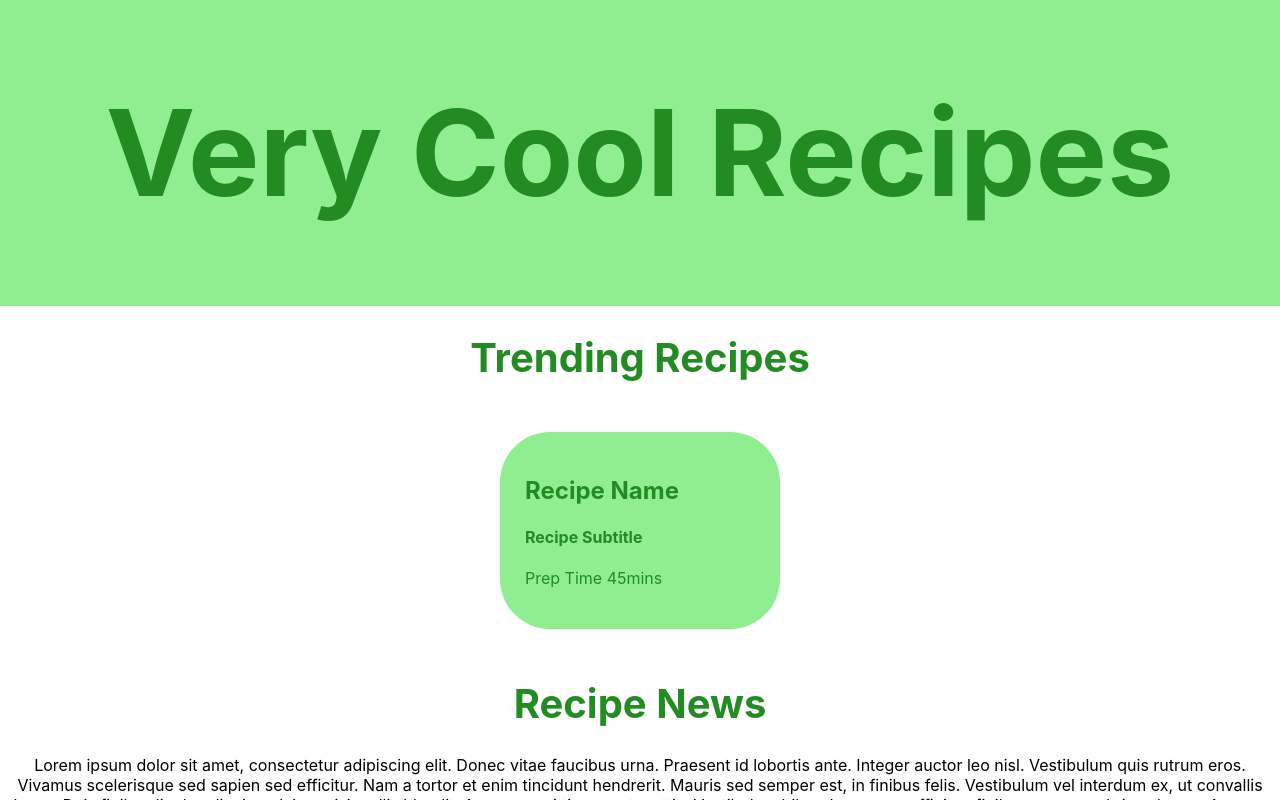
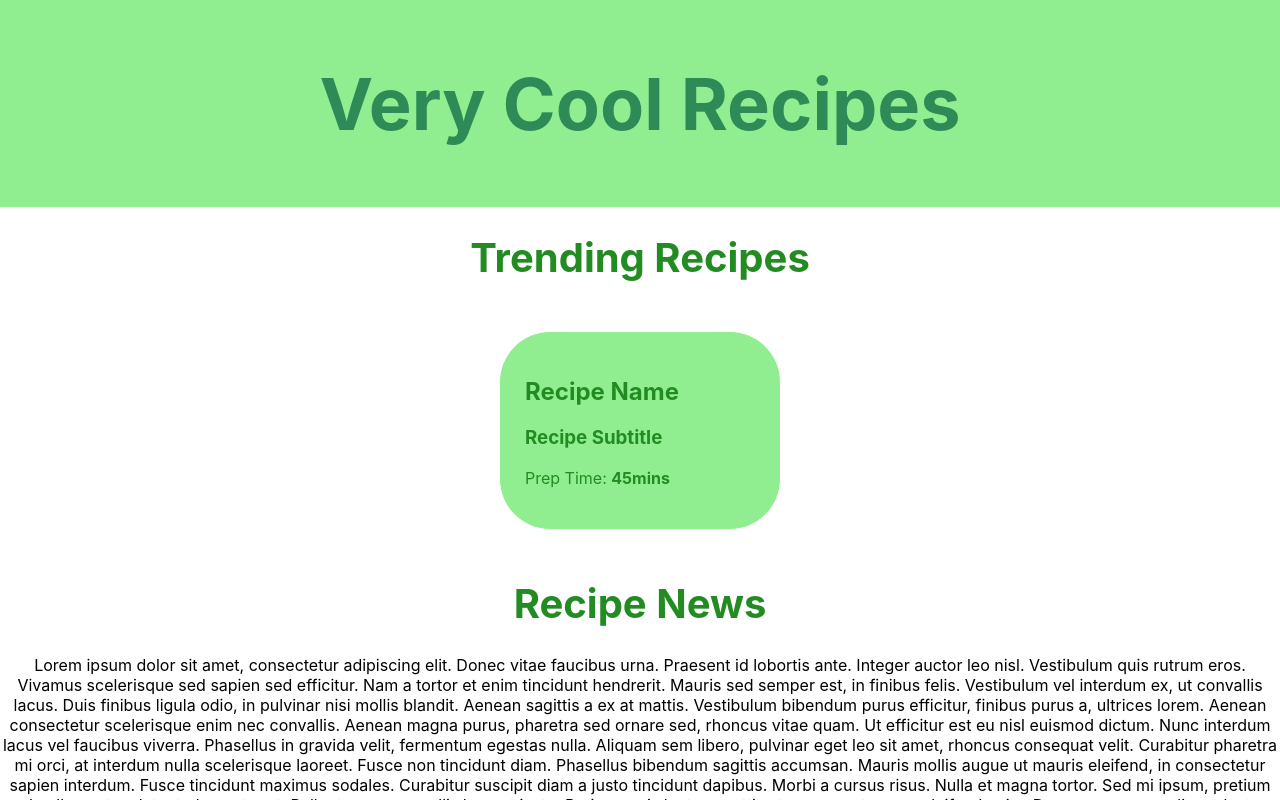
Before and after one commit to Isaak-pixel/mult214-a3, a React (Create React App) app: page / in a window 1280 px wide. Shown: the top 800 px of the page. Built offline with nearby package versions, Linux system fonts and the light colour scheme.

Commit message:
changed the tags around slightly and put the Recipe news in a news class

```diff
--- a/src/App.js
+++ b/src/App.js
@@ -7,17 +7,18 @@ function App() {
   return (
     <div className="App">
       <header className="App-header">
-        <h1>Very Cool Recipes</h1>
+        <h2>Very Cool Recipes</h2>
       </header>
 
       <h1>Trending Recipes</h1>
 
       <div className="recipe">
         <h2>Recipe Name</h2>
-        <h4>Recipe Subtitle</h4>
-        <p>Prep Time 45mins</p>
+        <h3>Recipe Subtitle</h3>
+        <p>Prep Time: <strong>45mins</strong></p>
       </div>
 
+      <div className="news">
         <h1>Recipe News</h1>
 
         <p>Lorem ipsum dolor sit amet, consectetur adipiscing elit. Donec vitae faucibus urna. Praesent id lobortis ante.
@@ -40,6 +41,7 @@ function App() {
         nec magna nec pellentesque. Donec rhoncus nisi eget dapibus tincidunt. Vestibulum dignissim ligula sit amet arcu vulputate,
         in interdum neque ornare. Proin volutpat molestie dapibus. In ultrices, diam id lacinia mollis, lacus neque mattis diam,
         non sagittis metus dolor eu purus.</p>
+      </div>
 
       <h1>List of Recipes</h1>
 
```
Lines whose indentation alone changed are shown as unchanged.
